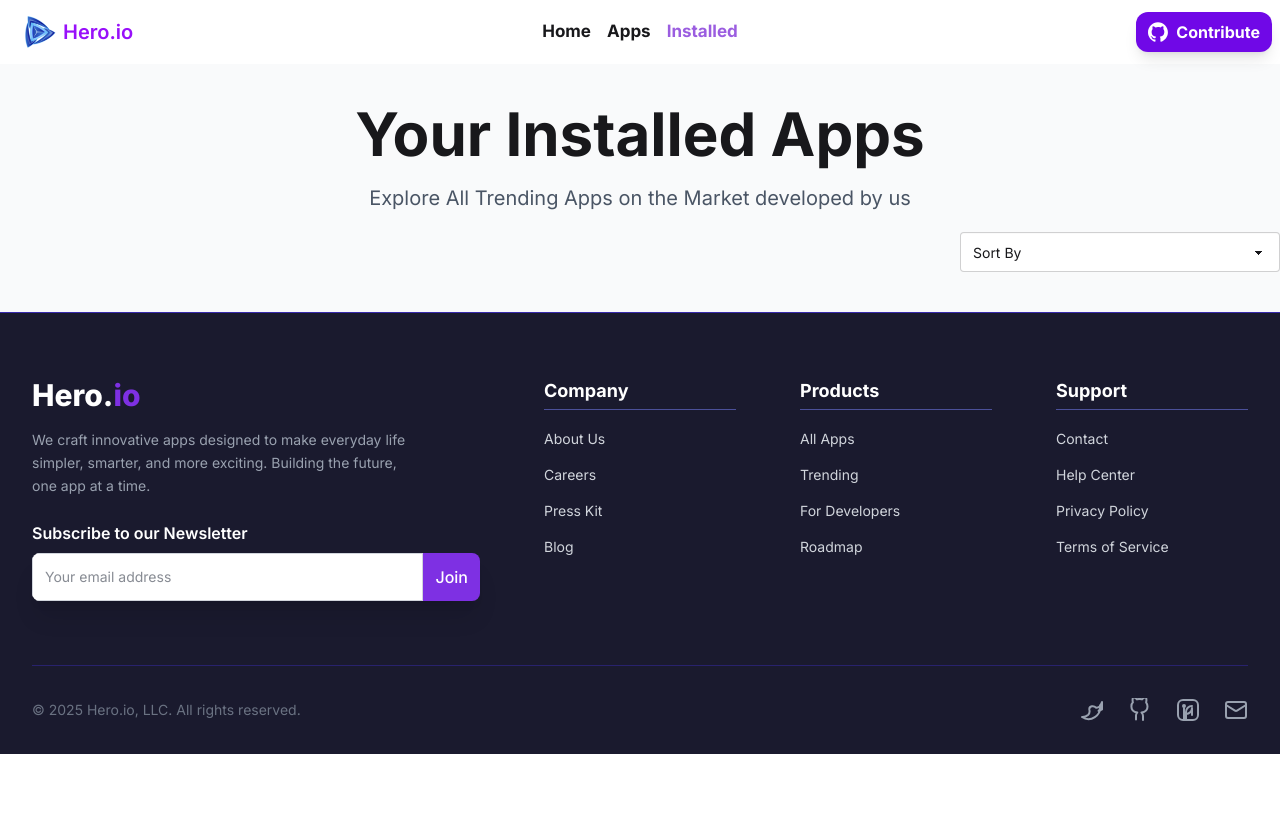
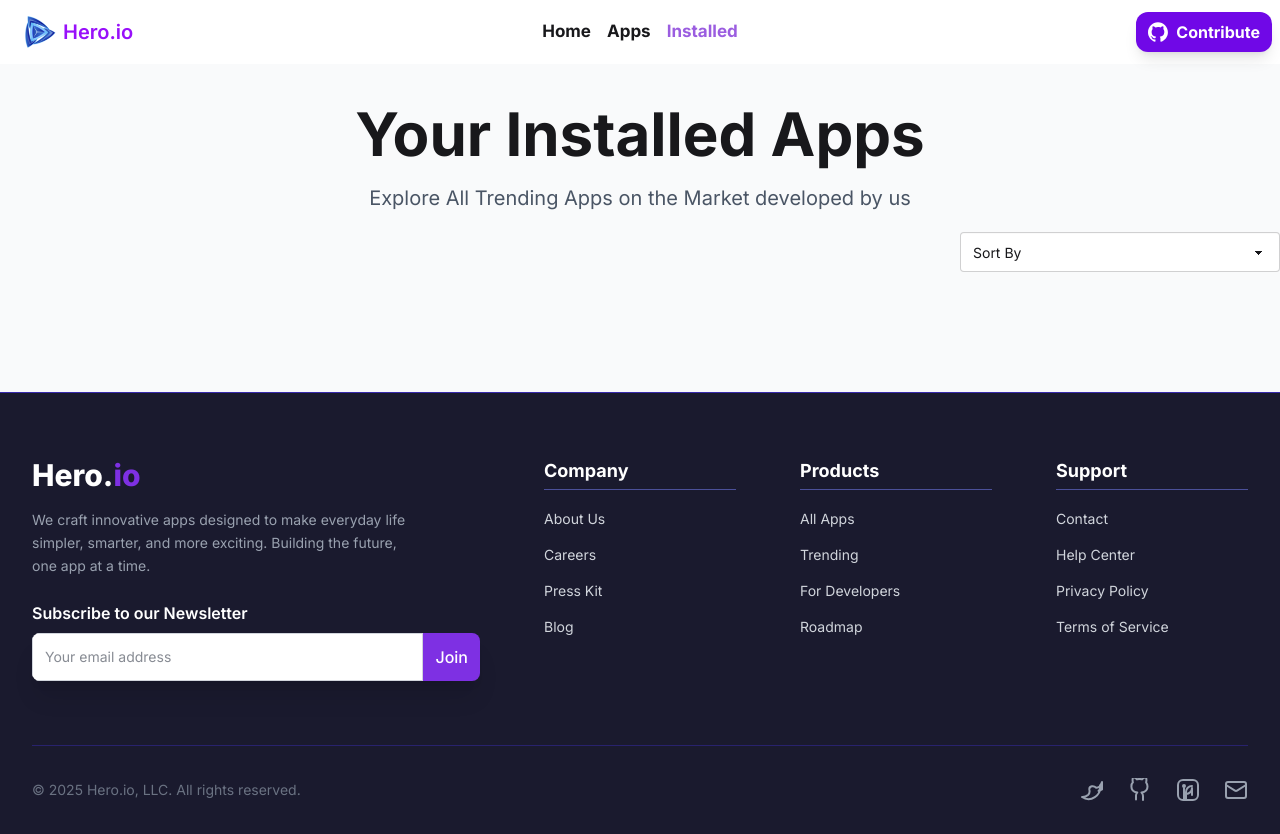
Before and after one commit to antnose/Assignment-8, a React (Vite) app in the folder assignment-8/: page /installedApps in a window 1280 px wide. Before the commit the page ends 800 px from the top, so only its background shows below. Built offline with nearby package versions, Linux system fonts and the light colour scheme.

Commit message:
Fixed some css realted issues

```diff
--- a/assignment-8/src/Components/InstalledAppsCard/InstalledAppsCard.jsx
+++ b/assignment-8/src/Components/InstalledAppsCard/InstalledAppsCard.jsx
@@ -27,22 +27,16 @@ const InstalledAppsCard = ({ filterDt, handleRemoveDtFromLocalStor }) => {
           <div className="flex gap-7">
             <div className="mt-4 flex gap-2  items-center justify-center">
               <img className="w-4" src={downloadImg} alt="" />{" "}
-              <p>
-                <p>{formatDownloads(filterDt.downloads)} </p>
-              </p>
+              <p>{formatDownloads(filterDt.downloads)} </p>
             </div>
 
             <div className="mt-4 flex gap-2 items-center justify-center">
               <img className="w-4" src={ratingImg} alt="" />{" "}
-              <p>
-                <p>{formatDownloads(filterDt.downloads)} </p>
-              </p>
+              <p>{formatDownloads(filterDt.downloads)} </p>
             </div>
 
             <div className="mt-4 flex gap-2 items-center justify-center">
-              <p>
-                <p>{formatDownloads(filterDt.size)} </p>
-              </p>
+              <p>{formatDownloads(filterDt.size)} </p>
             </div>
           </div>
         </div>
--- a/assignment-8/src/Pages/InstalledApps/InstalledApps.jsx
+++ b/assignment-8/src/Pages/InstalledApps/InstalledApps.jsx
@@ -79,7 +79,7 @@ const InstalledApps = () => {
       {loading ? (
         <LoadingPage />
       ) : (
-        <div>
+        <div className="pb-20">
           <h1 className="text-6xl font-bold">Your Installed Apps</h1>
           <p className="text-gray-600 py-5 text-xl">
             Explore All Trending Apps on the Market developed by us
--- a/assignment-8/src/Pages/Root/Root.jsx
+++ b/assignment-8/src/Pages/Root/Root.jsx
@@ -8,7 +8,10 @@ const Root = () => {
       <Navbar />
 
       <div className="bg-gray-50">
-        <div className="container mx-auto text-center pt-10">
+        <div
+          className="container mx-auto text-center pt-10 min-h-screen-calc[506px]"
+          style={{ minHeight: "calc(100vh - 506px)" }}
+        >
           <Outlet />
         </div>
       </div>
```
